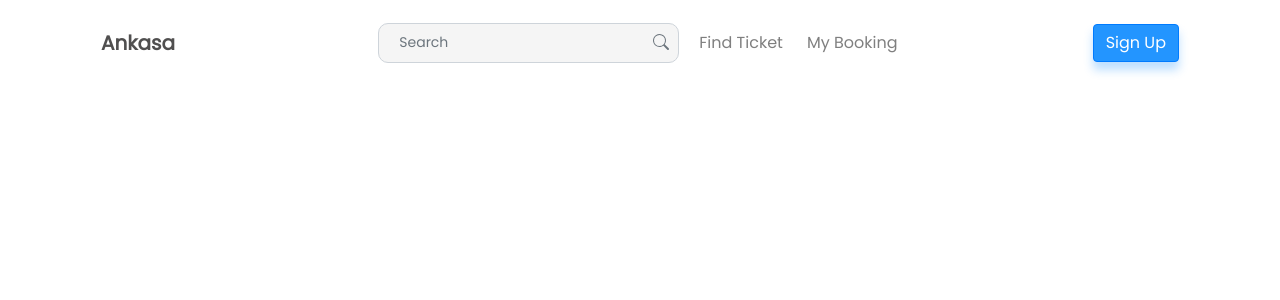
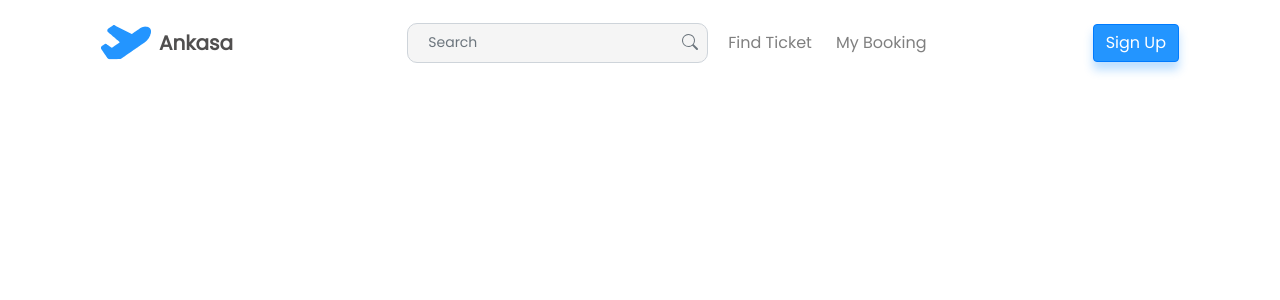
Before and after one commit to RPHertiansa/ankasa, a Vue app: page / in a window 1280 px wide. Shown: the top 300 px of the page. Built offline with nearby package versions, Linux system fonts and the light colour scheme.

Commit message:
update navbar

```diff
--- a/src/component/Navbar.vue
+++ b/src/component/Navbar.vue
@@ -3,6 +3,7 @@
     <div>
       <div class="container navbar-content">
         <b-navbar toggleable="lg" type="light" variant="white">
+          <img src="../assets/img/planeBlue.png" alt="plane-logo" class="mr-2">
           <b-navbar-brand href="#" class="brand-name">Ankasa</b-navbar-brand>
           <b-navbar-toggle target="nav-collapse"></b-navbar-toggle>
           <b-collapse id="nav-collapse" is-nav>
```
